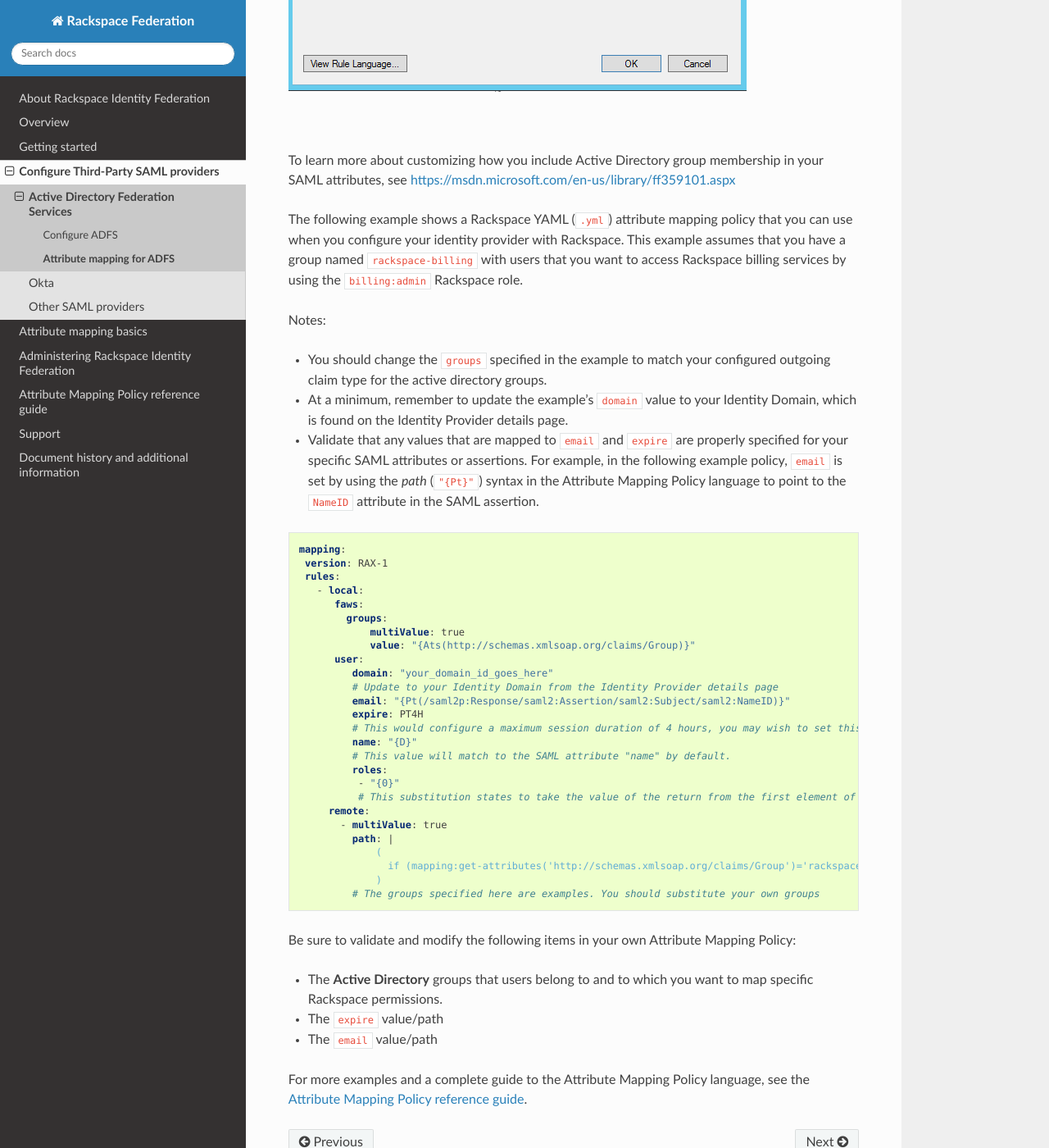
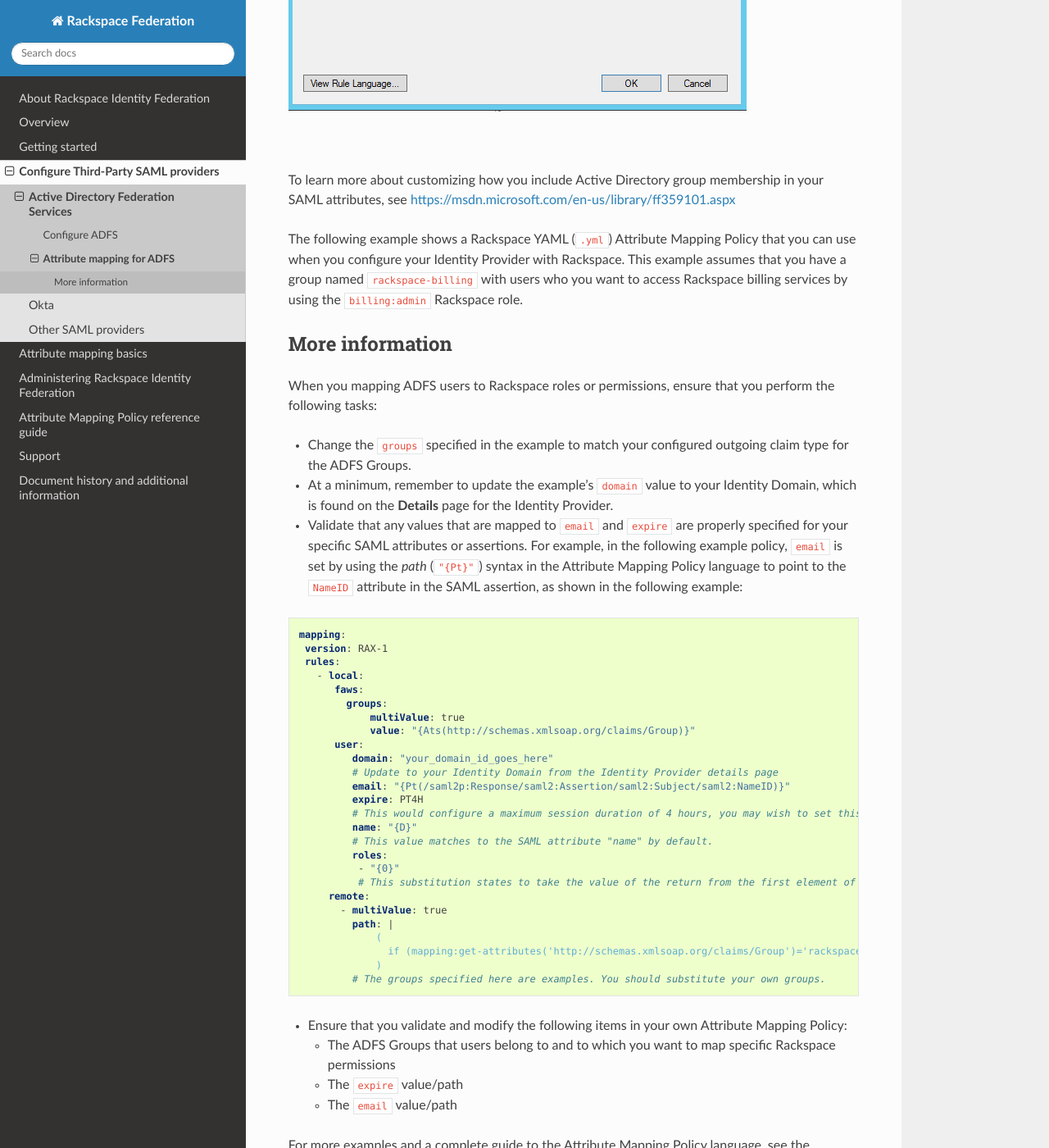
Before and after one commit to rackerlabs/docs-rackspace-federation, a Sphinx documentation site: the page built from doc/config-3p-saml/config-adfs/adfs-attribmapping.rst, in a window 1280 px wide and 1400 px high, scrolled down 1553 px. Shown: the whole window at 82% size. Built offline with Sphinx 7.4.7 and the Read the Docs theme 2.0.0, drawn with Linux system fonts in a browser that asks for light colours; the version number could not be read and is left out; some of the changed text lies outside the part shown.

Commit message:
Grammar and style tweaks.

```diff
--- a/doc/attribmapping-basics/index.rst
+++ b/doc/attribmapping-basics/index.rst
@@ -11,7 +11,7 @@
 An |amp| is required for every |idp| that you create.
 
 Attribute Mapping policies are composed of one or more rules. These rules
-assign local values, which are attached to the user once they log in to
+assign local values that are attached to the user when they log in to
 Rackspace, based on explicit or remote values in the SAML exchange from your
 third-party provider.
 
--- a/doc/config-3p-saml/config-adfs/adfs-attribmapping.rst
+++ b/doc/config-3p-saml/config-adfs/adfs-attribmapping.rst
@@ -12,15 +12,15 @@
 Use the following steps for ADFS attribute mapping:
 
 1. Go to the **Claim rules** for the Rackspace relying-party trust that you
-set up.
+   set up, as shown in the following image:
 
 .. image:: ../../_images/Config-ADFS/ADFS_Step4_edited.png
 
 |
 
 2. Add a new rule for the **LDAP Attribute** named
-**Token-Groups - Unqualified Names** with an **Outgoing Claim Type** of
-**Group**.
+   **Token-Groups - Unqualified Names** with an **Outgoing Claim Type** of
+   **Group**, as shown in the following image:
 
 |
 
@@ -33,23 +33,27 @@
 `https://msdn.microsoft.com/en-us/library/ff359101.aspx
 <https://msdn.microsoft.com/en-us/library/ff359101.aspx>`_
 
-The following example shows a Rackspace YAML (``.yml``) attribute mapping
-policy that you can use when you configure your identity provider with
+The following example shows a Rackspace YAML (``.yml``) Attribute Mapping
+Policy that you can use when you configure your Identity Provider with
 Rackspace. This example assumes that you have a group named
-``rackspace-billing`` with users that you want to access Rackspace billing
+``rackspace-billing`` with users who you want to access Rackspace billing
 services by using the ``billing:admin`` Rackspace role.
 
-Notes:
+More information
+~~~~~~~~~~~~~~~~
 
-- You should change the ``groups`` specified in the example to match your
-  configured outgoing claim type for the active directory groups.
+When you mapping ADFS users to Rackspace roles or permissions, ensure that you
+perform the following tasks:
+
+- Change the ``groups`` specified in the example to match your
+  configured outgoing claim type for the ADFS Groups.
 - At a minimum, remember to update the example's ``domain`` value to your
-  Identity Domain, which is found on the |idp| details page.
+  Identity Domain, which is found on the **Details** page for the |idp|.
 - Validate that any values that are mapped to ``email`` and ``expire`` are
   properly specified for your specific SAML attributes or assertions. For
   example, in the following example policy, ``email`` is set by using the
   *path* (``"{Pt}"``) syntax in the |amp| language to point to the ``NameID``
-  attribute in the SAML assertion.
+  attribute in the SAML assertion, as shown in the following example:
 
 
 .. code-block:: yaml
@@ -69,24 +73,24 @@
              expire: PT4H
              # This would configure a maximum session duration of 4 hours, you may wish to set this to a SAML provided value
              name: "{D}"
-             # This value will match to the SAML attribute "name" by default.
+             # This value matches to the SAML attribute "name" by default.
              roles:
               - "{0}"
-              # This substitution states to take the value of the return from the first element of the remote role
+              # This substitution states to take the value of the return from the first element of the remote role.
          remote:
            - multiValue: true
              path: |
                  (
                    if (mapping:get-attributes('http://schemas.xmlsoap.org/claims/Group')='rackspace-billing')then    'billing:admin' else ()
                  )
-             # The groups specified here are examples. You should substitute your own groups
+             # The groups specified here are examples. You should substitute your own groups.
 
 
-Be sure to validate and modify the following items in your own |amp|:
+- Ensure that you validate and modify the following items in your own |amp|:
 
-- The **Active Directory** groups that users belong to and to which you want to
-  map specific Rackspace permissions.
-- The ``expire`` value/path
-- The ``email`` value/path
+  - The ADFS Groups that users belong to and to which you want to
+    map specific Rackspace permissions
+  - The ``expire`` value/path
+  - The ``email`` value/path
 
 |ampref|
```
Also changed, not shown: other parts of doc/attribmapping-basics/index.rst (+1 -1 lines), doc/attribmapping-basics/required-mapping.rst (+13 -13 lines), doc/attribmapping-basics/rscloud-mapping.rst (+7 -7 lines), doc/common/common-front.rst (+6 -6 lines), doc/gettingstarted/add-idp-cp.rst (+6 -7 lines).
